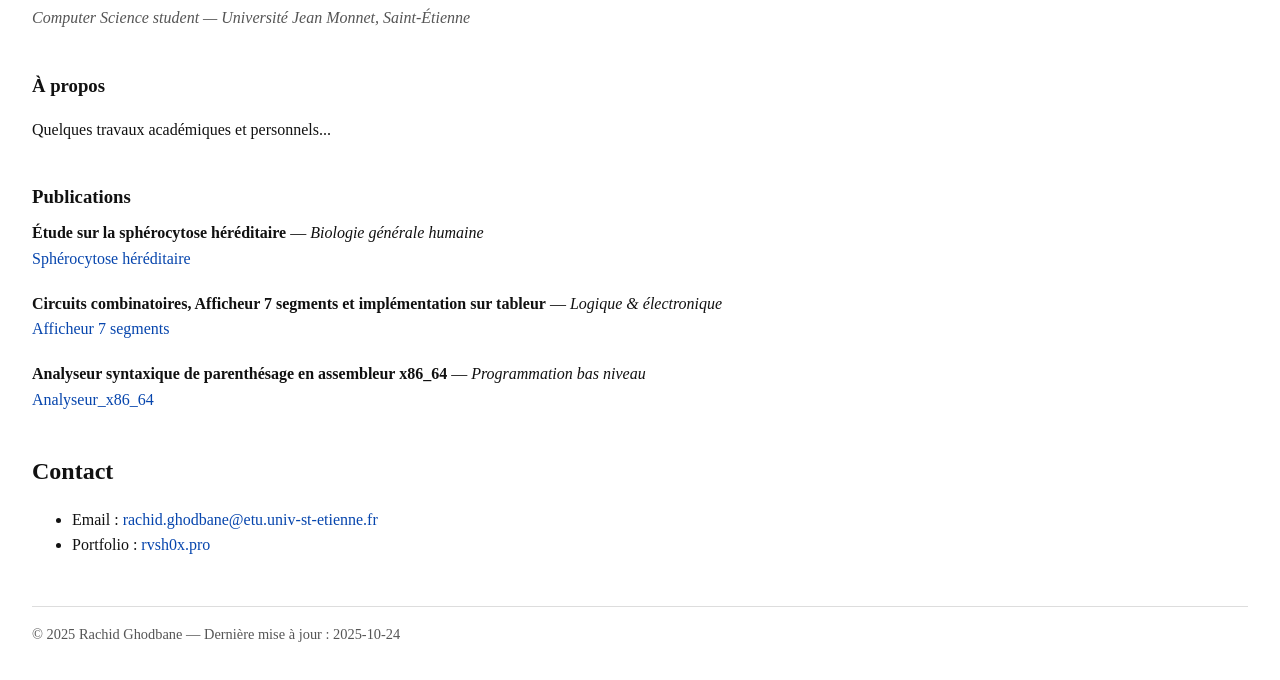
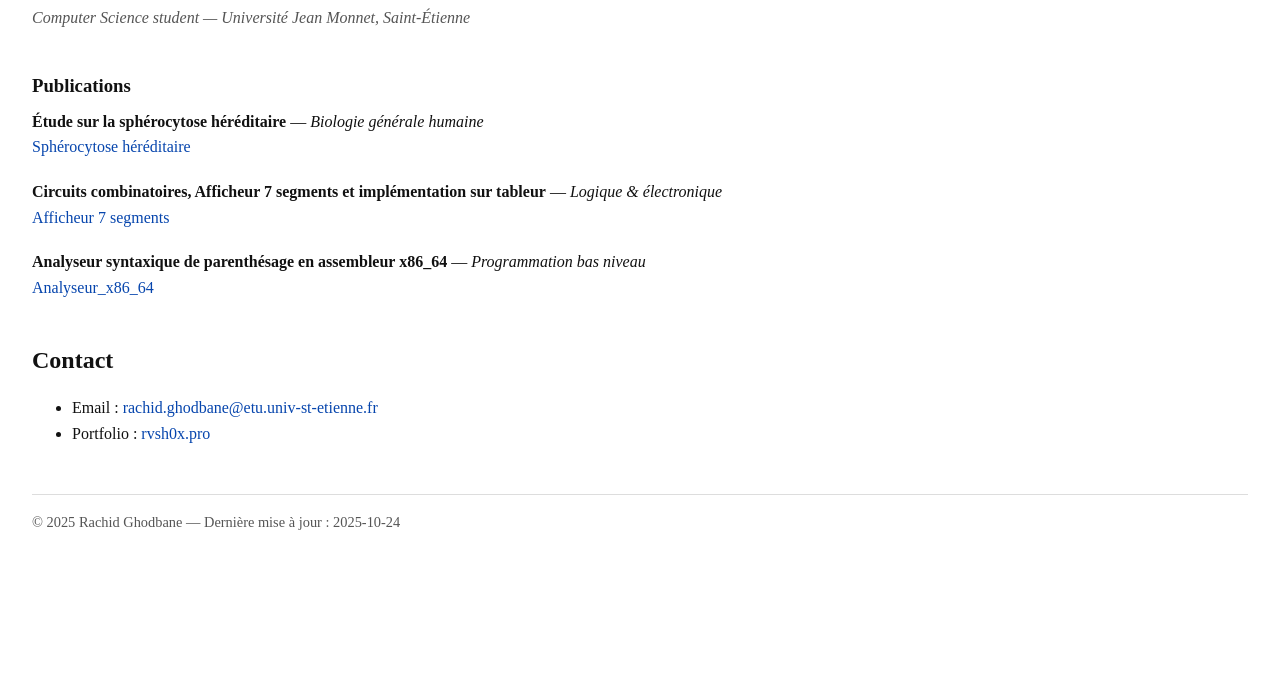
Before and after one commit to rvsh0x/academic-works, a plain HTML site: page index.html in a window 1280 px wide. Shown: the part 118-798 px from the top of the page. Drawn offline with Linux system fonts and the light colour scheme.

Commit message:
Update index.html

```diff
--- a/index.html
+++ b/index.html
@@ -65,12 +65,6 @@
       </div>
     </header>
 
-    <section aria-labelledby="about">
-      <h3 id="about">À propos</h3>
-      <p>
-        Quelques travaux académiques et personnels...
-      </p>
-    </section>
 
     <section id="publications" aria-labelledby="pubs">
       <h3 id="pubs">Publications</h3>
```
